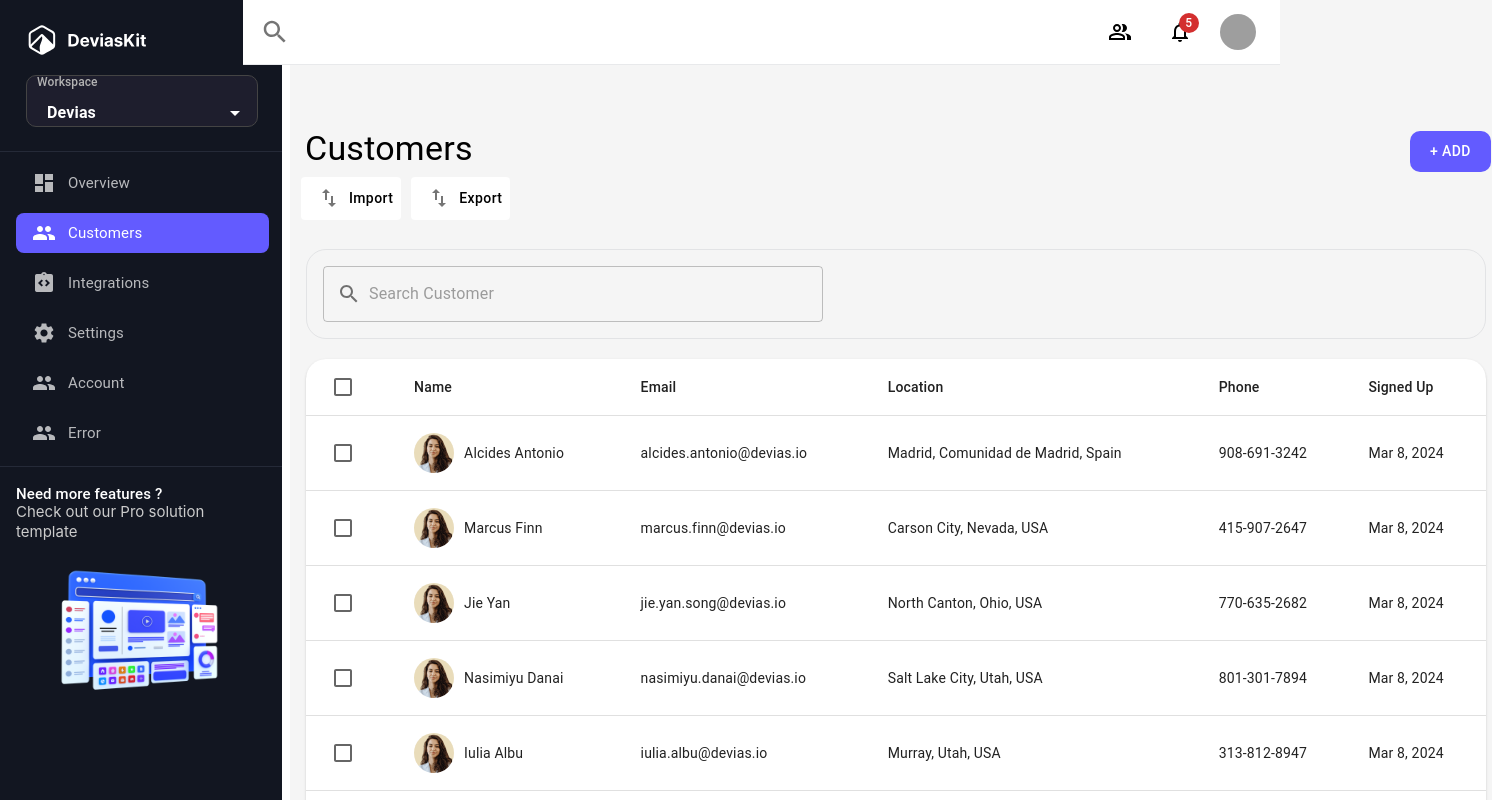
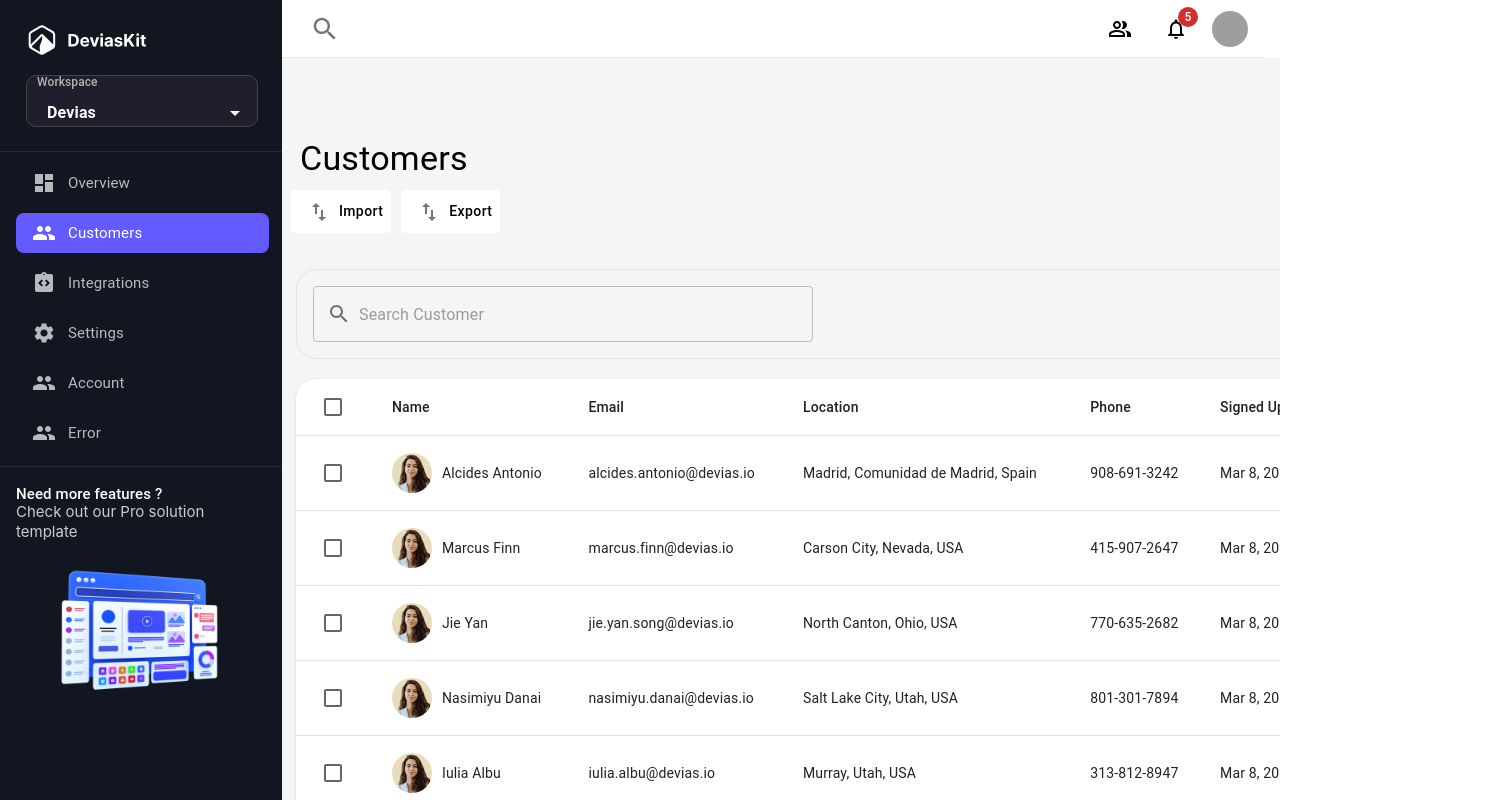
Before and after one commit to harivijay1998/DeviasKit, a React (Create React App) app: page /home in a window 1280 px wide. Both pictures are taken after a click on the item "Customers". Shown: the top 800 px of the page, 1502 px wide, since content can reach past the window. Built offline with nearby package versions, Linux system fonts and the light colour scheme; grey boxes are pictures that could not be loaded.

Commit message:
responsive final commit

```diff
--- a/src/components/AppHeader.js
+++ b/src/components/AppHeader.js
@@ -1,6 +1,5 @@
 import React, { useState, useRef, useEffect } from 'react';
 import {
-  AppBar,
   Toolbar,
   Box,
   IconButton,
@@ -19,54 +18,65 @@ import { useNavigate } from 'react-router-dom';
 import SearchIcon from '@mui/icons-material/Search';
 import PeopleAltOutlinedIcon from '@mui/icons-material/PeopleAltOutlined';
 import NotificationsNoneOutlinedIcon from '@mui/icons-material/NotificationsNoneOutlined';
+import MenuIcon from '@mui/icons-material/Menu';
+import SettingsOutlinedIcon from "@mui/icons-material/Settings";
+import PeopleOutlinedIcon from "@mui/icons-material/People";
+import LogoutOutlinedIcon from "@mui/icons-material/LogoutOutlined";
 
-const AppHeader = ({ onSearchToggle }) => {
-  const [isOpen, setIsOpen] = useState(false);
+
+const AppHeader = ({ toggleSidebar, onSearchToggle }) => {
+  const [isSearchOpen, setIsSearchOpen] = useState(false);
   const inputRef = useRef(null);
-  const [openAvatarModal, setOpenAvatarModal] = useState(false);
+  const [isAvatarModalOpen, setIsAvatarModalOpen] = useState(false);
   const [notificationCount, setNotificationCount] = useState(5);
   const navigate = useNavigate();
 
-  const handleSearch = () => {
-    setIsOpen((prevState) => !prevState);
+  const handleSearchToggle = () => {
+    setIsSearchOpen((prev) => !prev);
     if (onSearchToggle) {
-      onSearchToggle(!isOpen);
+      onSearchToggle(!isSearchOpen);
     }
   };
 
   useEffect(() => {
-    if (isOpen) {
+    if (isSearchOpen) {
       const timer = setTimeout(() => inputRef.current?.focus(), 0);
       return () => clearTimeout(timer);
     }
-  }, [isOpen]);
+  }, [isSearchOpen]);
 
-  const handleOpenAvatarModal = () => setOpenAvatarModal(true);
-  const handleCloseAvatarModal = () => setOpenAvatarModal(false);
+  const openAvatarModal = () => setIsAvatarModalOpen(true);
+  const closeAvatarModal = () => setIsAvatarModalOpen(false);
 
   const handleNavigation = (path) => {
-    setOpenAvatarModal(false);
+    setIsAvatarModalOpen(false);
     navigate(path);
   };
 
   return (
-    <AppBar
-      position="absolute"
-      color="transparent"
-      elevation={0}
+    <Box
       sx={{
         borderBottom: '1px solid #c3c7cc63',
-        width: '81%',
         backgroundColor: 'white',
-        height: '65px',
+        height: '10vh',
+        display: 'flex',
+        alignItems: 'center',
+        justifyContent: 'space-between',
+        px: 2,
+        width: '95%',
+        margin:'auto'
       }}
      >
-      <Toolbar sx={{ display: 'flex', justifyContent: 'space-between' }}>
-        <Box sx={{ display: 'flex', alignItems: 'center', flexGrow: 1 }}>
-          <IconButton onClick={handleSearch} >
-            <SearchIcon sx={{height:'30px', fontSize:'50px', left:'-25px', position:'relative' , fontWeight:200, top:'0px'}} />
+      <IconButton color="inherit" aria-label="menu" onClick={toggleSidebar} >
+        <MenuIcon />
       </IconButton>
-          {isOpen && (
+
+      <Box sx={{ display: 'flex', alignItems: 'center', flexGrow: 1 , left:{md:"230px", sm:'3vw'}, position:"relative"
+      }}>
+        <IconButton onClick={handleSearchToggle} >
+          <SearchIcon sx={{ fontSize:'30px'}} />
+        </IconButton>
+        {isSearchOpen && (
           <InputBase
             ref={inputRef}
             placeholder="Search..."
@@ -77,18 +87,17 @@ const AppHeader = ({ onSearchToggle }) => {
               border: '1px solid #ccc',
               borderRadius: '4px',
               padding: '2px 8px',
-                position:'relative',
-                left:'-40px'
             }}
           />
         )}
       </Box>
-        <Box sx={{ display: 'flex', alignItems: 'center', gap: '20px' }}>
+
+      <Box sx={{ display: 'flex', alignItems: 'center', gap: 2 }}>
         <IconButton color="inherit">
           <PeopleAltOutlinedIcon />
         </IconButton>
         <IconButton color="inherit">
-            <Badge badgeContent={notificationCount} color="error" overlap="circular">
+          <Badge badgeContent={notificationCount} color="error">
             <NotificationsNoneOutlinedIcon />
           </Badge>
         </IconButton>
@@ -96,55 +105,67 @@ const AppHeader = ({ onSearchToggle }) => {
           src="https://randomuser.me/api/portraits/women/68.jpg"
           alt="User Avatar"
           sx={{ width: 36, height: 36, cursor: 'pointer' }}
-            onClick={handleOpenAvatarModal}
+          onClick={openAvatarModal}
         />
       </Box>
-      </Toolbar>
 
       <Modal
-        aria-labelledby="transition-modal-title"
-        aria-describedby="transition-modal-description"
-        open={openAvatarModal}
-        onClose={handleCloseAvatarModal}
+        open={isAvatarModalOpen}
+        onClose={closeAvatarModal}
         closeAfterTransition
         BackdropComponent={Backdrop}
         BackdropProps={{
           timeout: 500,
         }}
       >
-        <Fade in={openAvatarModal}>
+        <Fade in={isAvatarModalOpen}>
           <Box
             sx={{
+              position: 'absolute',
+              top: '25%',
+              left: '90%',
+              transform: 'translate(-50%, -50%)',
               bgcolor: 'background.paper',
-              border: '1px solid #ccc',
-              p: 4,
-              position: 'absolute',
-              top: '29%',
-              right: '-10%',
-              transform: 'translate(-50%, -50%)',
-              borderRadius: '20px',
+              boxShadow: 24,
+              p:0,
+              borderRadius: '10px',
+              width: '250px',
+              cursor:'pointer',
+              "@media (max-width:900px) and ( min-width:768px)":{
+                top:"15%",
+                left:"83%"
+              }
             }}
           >
             <List>
-              <ListItem>
+              <Box >
+              <ListItem sx={{mb:-3}}>
                <ListItemText primary="Sofia Rivers" />
               </ListItem>
-              <Divider />
               <ListItem>
-                <ListItemText primary="SofiaRivers@example.com" />
+                <ListItemText  sx={{color:'#aaa', fontSize:'4px'}}>SofiaRivers@example.com</ListItemText>
               </ListItem>
-              <Divider />
-              <ListItem button onClick={() => handleNavigation('/settings')}>
-                <ListItemText primary="Settings" />
+              </Box>
+              <Divider sx={{ backgroundColor: "#c3c7cc63",
+                      marginBlockStart: "10px",
+                      marginLeft: "-0px",
+                      marginRight: "-0px",}} />
+                <Box >
+              <ListItem button onClick={() => handleNavigation('/settings')} sx={{mb:-2, textAlign:'left'}}>
+              <IconButton><SettingsOutlinedIcon></SettingsOutlinedIcon></IconButton> <ListItemText primary="Settings" />
               </ListItem>
-              <ListItem button onClick={() => handleNavigation('/')}>
-                <ListItemText primary="Logout" />
+              <ListItem sx={{mb:-2, textAlign:'left'}}>    <IconButton><PeopleAltOutlinedIcon></PeopleAltOutlinedIcon></IconButton>           <ListItemText>Profile</ListItemText>
               </ListItem>
+              <ListItem button onClick={() => handleNavigation('/')} sx={{textAlign:'left'}}>
+                <IconButton><LogoutOutlinedIcon></LogoutOutlinedIcon></IconButton>
+                <ListItemText primary="Logout"  />
+              </ListItem>
+              </Box>
             </List>
           </Box>
         </Fade>
       </Modal>
-    </AppBar>
+    </Box>
   );
 };
 
--- a/src/components/Customers.js
+++ b/src/components/Customers.js
@@ -103,19 +103,21 @@ const Customers = () => {
       {
         height:'130vh',
         marginLeft:'-10px',
-        marginBlockStart:'8px'
+        marginBlockStart:'0px'
       }
-    }>
-    <AppHeader/>
-      <Typography variant='h4' color='black' sx={{position:'relative', paddingInlineStart:'30px' , top:'120px', left:'-5px'}}>Customers</Typography>
-      <Button sx={{backgroundColor:'#635bff', color:'white' , position:'relative' , left:'1130px' , top:'80px' , paddingInline:'20px', borderRadius:'10px', paddingBlock:'8px'}}>+ Add</Button>
-      <Button sx={{backgroundColor:'white' , color:'black', top:'127px', right:'60px', height:'43px', textTransform:'none'}}><IconButton>
+     }>
+      <Typography variant='h4' color='black' sx={{position:'relative', paddingInlineStart:'30px' , top:'80px', left:'0px'}}>Customers</Typography>
+      <Button sx={{backgroundColor:'#635bff', color:'white' , position:'relative' , left:{
+            md:1150,
+            sm:"88vw"
+          } , top:'50px' , paddingInline:'20px', borderRadius:'10px', paddingBlock:'8px'}}>+ Add</Button>
+      <Button sx={{backgroundColor:'white' , color:'black', top:'90px', right:'60px', height:'43px', textTransform:'none'}}><IconButton>
             <ImportExportIcon />
           </IconButton>Import</Button>
-      <Button sx={{backgroundColor:'white' , color:'black' , top:'127px', right:'50px', height:'43px', textTransform:'none'}}><IconButton>
+      <Button sx={{backgroundColor:'white' , color:'black' , top:'90px', right:'50px', height:'43px', textTransform:'none'}}><IconButton>
             <ImportExportIcon />
           </IconButton>Export</Button>
-    <Box sx={{ padding: 2  , position:'relative', marginBlockStart:'140px' , left:'10px', width:'1180px'}}>
+     <Box sx={{ padding: 2  , position:'relative', marginBlockStart:'110px' , left:'10px', width:'1180px'}}>
       <Box sx={{ border: "1px solid #c3c7cc63", borderRadius:'20px'}}>
           <TextField
 
@@ -131,7 +133,7 @@ const Customers = () => {
         }}
       /></Box>
 
-      <TableContainer component={Paper} sx={{borderRadius:'20px', top:'20px', position:'relative'}}>
+      <TableContainer component={Paper} sx={{borderRadius:'20px', top:'20px', position:'relative' ,width:{sm:"95vw", md:"80vw"}}}>
         <Table>
           <TableHead>
             <TableRow>
--- a/src/components/Home.js
+++ b/src/components/Home.js
@@ -2,25 +2,52 @@ import React, { useState } from "react";
 import { Box } from "@mui/material";
 import SideBar from "./SideBar";
 import Dashboard from "./DashBoard";
+import AppHeader from "./AppHeader";
 
 const Home = () => {
-  const [activeView, setActiveView] = useState(<Dashboard/>);
+  const [activeView, setActiveView] = useState(<Dashboard />);
+  const [isSidebarVisible, setSidebarVisible] = useState(true);
+
+  const toggleSidebar = () => {
+    setSidebarVisible((prev) => !prev);
+  };
 
   return (
-    <Box sx={{ display: "flex", height: "100vh" }}>
+    <Box
+      sx={{
+        display: "flex",
+        flexDirection: "column",
+        height: "100vh",
+        overflow: "hidden", // Prevent scrolling
+      }}
+    >
+      <AppHeader toggleSidebar={toggleSidebar} />
+      <Box
+        sx={{
+          display: "flex",
+          flexGrow: 1,
+          overflow: "hidden", // Prevent overflow on child elements
+        }}
+      >
+        <SideBar
+          isSidebarVisible={isSidebarVisible}
+          setSidebarVisible={setSidebarVisible}
+          setActiveView={setActiveView}
+        />
+
         <Box
           sx={{
             flexGrow: 1,
-    marginInlineStart: "290px",
+            marginLeft: isSidebarVisible ? "280px" : "0",
+            transition: "margin-left 0.3s ease",
             backgroundColor: "#f5f5f5",
-    overflow: "visible",
-    height: "auto",
+            height: "100%",
+            overflowX: "hidden", // Prevent x-axis scrolling for this section
           }}
         >
           {activeView}
         </Box>
-
-      <SideBar setActiveView={setActiveView} />
+      </Box>
     </Box>
   );
 };
--- a/src/components/Integrations.js
+++ b/src/components/Integrations.js
@@ -15,10 +15,10 @@ import SearchIcon from "@mui/icons-material/Search";
 import { Button } from "@mui/material";
 const IntegrationCard = ({ integration }) => {
   return (
-    <Grid item xs={7} sm={4}>
+    <Grid item md={4} sm={12}>
       <Card
         sx={{
-          maxWidth: 380,
+
           height: "100%",
           textAlign: "center",
           display: "flex",
@@ -28,7 +28,11 @@ const IntegrationCard = ({ integration }) => {
           border: "1px solid #c3c7cc63",
           borderRadius: "20px",
           height:'270px',
-          marginBlockStart:'10px'
+          marginBlockStart:'10px',
+          width:{
+            sm:"96vw",
+            md:370
+          }
         }}
       >
         <CardMedia
@@ -59,9 +63,12 @@ const IntegrationCard = ({ integration }) => {
             position:'relative',
           top:'-10px',
           height:'53px',
+          "@media(max-width:900px)and (min-width:768px)":{
+            gap:'60vw'
+          }
 
           }}
-        >
+         >
           <Typography variant="body2" color="text.secondary">
             Updated: {integration.updatedAt}
           </Typography>
@@ -162,7 +169,7 @@ const Integrations = () => {
   return (
     < >
     <Box sx={{marginBlockStart:'30px', height:'150vh', marginInlineStart:'-5px'}}>
-        <AppHeader />
+
       <Typography
         variant="h4"
         color="black"
@@ -175,7 +182,10 @@ const Integrations = () => {
           backgroundColor: "#635bff",
           color: "white",
           position: "relative",
-          left: "1100px",
+          left:{
+            md:1100,
+            sm:"88vw"
+          },
           top: "70px",
           paddingInline: "20px",
           borderRadius: "10px",
--- a/src/components/SideBar.js
+++ b/src/components/SideBar.js
@@ -1,4 +1,4 @@
-import React, { useState } from "react";
+import React, { useEffect, useState } from "react";
 import {
   Box,
   List,
@@ -11,6 +11,7 @@ import {
   MenuItem,
   FormControl,
   InputLabel,
+  Drawer
 } from "@mui/material";
 import DashboardOutlinedIcon from "@mui/icons-material/Dashboard";
 import PeopleOutlinedIcon from "@mui/icons-material/People";
@@ -23,7 +24,7 @@ import Integrations from "./Integrations";
 import Settings from "./Settings";
 import Account from "./Account";
 
-const SideBar = ({ setActiveView }) => {
+const SideBar = ({ isSidebarVisible, setSidebarVisible,setActiveView }) => {
   const [activeItem, setActiveItem] = useState("Dashboard");
   const [workspace, setWorkspace] = useState("Devias");
 
@@ -45,7 +46,44 @@ const SideBar = ({ setActiveView }) => {
 
   ];
 
+
+  const checkWidth =() =>{
+    if(window.innerWidth > 900){
+      setSidebarVisible(true)
+    }
+    else{
+      setSidebarVisible(false)
+    }
+  }
+
+  useEffect(()=>{
+    checkWidth();
+    window.addEventListener("resize", checkWidth)
+
+    return()=>{
+      window.removeEventListener("resize", checkWidth)
+    }
+  },[])
+
   return (
+    <Drawer
+      open={isSidebarVisible}
+      onClose={() => setSidebarVisible(false)}
+      variant={isSidebarVisible ? "persistent" : "temporary"}
+      anchor="left"
+      PaperProps={{
+        sx: {
+          width: "250px",
+          backgroundColor: "#121621",
+          color: "white",
+          zIndex: 1300,
+          "@media (max-width:900px) and (min-width:768px)":{
+            marginTop:'60px'
+          }
+        },
+      }}
+    >
+
     <Box
       sx={{
         width: "250px",
@@ -114,6 +152,7 @@ const SideBar = ({ setActiveView }) => {
       fontSize: "16px",
       fontWeight: "bold",
       paddingLeft: "10px",
+      cursor:'pointer'
     }}
     disableUnderline
     variant="standard"
@@ -155,7 +194,7 @@ const SideBar = ({ setActiveView }) => {
               left:'0px',
               width:'253px',
               marginTop:'-5px',
-
+              cursor:'pointer'
             }}
           >
             <ListItemIcon
@@ -175,11 +214,13 @@ const SideBar = ({ setActiveView }) => {
               sx: { fontSize: '15px' }}}
             sx={{
               flexGrow: 1,
-              fontSize:'5px'
+              fontSize:'5px' ,
+              cursor:'pointer'
             }} />
           </ListItem>
         ))}
       </List>
+      <Box sx={{paddingBlockStart:{sm:'35vh', md:'0'}}}>
       <Divider sx={{backgroundColor:'#2a3040',marginLeft: "-16px",
     marginRight: "-16px", marginBlockStart:'-10px' }}/>
 
@@ -195,8 +236,9 @@ const SideBar = ({ setActiveView }) => {
             paddingBlockStart:'15px',
             paddingInlineStart:'43px'
           }}/>
-
+          </Box>
     </Box>
+    </Drawer>
   );
 };
 
--- a/src/components/SignupPage.js
+++ b/src/components/SignupPage.js
@@ -41,7 +41,7 @@ const SignupPage = () => {
 
   return (
     <Grid container>
-      <Grid item xs={6} sx={{ position: "relative" }}>
+      <Grid item xs={12} sx={{ position: "relative" }}>
         <Box
           component="img"
           alt="logo"
@@ -54,7 +54,7 @@ const SignupPage = () => {
           }}
         ></Box>
 
-        <Box sx={{ paddingInline: "158px", paddingBlockStart: "115px", top:'0px', position:'relative' }}>
+        <Box sx={{ paddingInline: "175px", paddingBlockStart: "370px", top:'0px', position:'relative' }}>
           <Typography variant="h4" sx={{ mb: 1 }}>
             Sign up
           </Typography>
@@ -75,83 +75,101 @@ const SignupPage = () => {
             validationSchema={validationSchema}
             onSubmit={handleSubmit}
           >
-            {({ errors, touched }) => (
+            {({ errors, touched, values }) => (
               <Form>
-                <Field
-                  as={TextField}
+                <Field name="firstName">
+                  {({ field, meta }) => (
+                    <TextField
+                      {...field}
                       fullWidth
                       label="First name"
-                  name="firstName"
-                  error={Boolean(errors.firstName) && touched.firstName}
-                  helperText={errors.firstName && touched.firstName}
+                      error={Boolean(meta.error && meta.touched)}
+                      helperText={meta.error && meta.touched ? meta.error : ""}
                       sx={{
-                    marginBottom: "25px",
+                        marginBottom: "35px",
                         marginTop: "25px",
                         height: "50px",
                         width: "450px",
                         borderRadius: "20px",
                       }}
                     />
-                <Field
-                  as={TextField}
+                  )}
+                </Field>
+                <Field name="lastName">
+                  {({ field, meta }) => (
+                    <TextField
+                      {...field}
                       fullWidth
                       label="Last name"
-                  name="lastName"
-                  error={Boolean(errors.lastName) && touched.lastName}
-                  helperText={errors.lastName && touched.lastName}
+                      error={Boolean(meta.error && meta.touched)}
+                      helperText={meta.error && meta.touched ? meta.error : ""}
                       sx={{
-                    marginBottom: "25px",
+                        marginBottom: "35px",
                         height: "50px",
                         width: "450px",
                         borderRadius: "20px",
                       }}
                     />
-                <Field
-                  as={TextField}
+                  )}
+                </Field>
+                <Field name="email">
+                  {({ field, meta }) => (
+                    <TextField
+                      {...field}
                       fullWidth
                       label="Email address"
-                  name="email"
                       type="email"
-                  error={Boolean(errors.email) && touched.email}
-                  helperText={errors.email && touched.email}
+                      error={Boolean(meta.error && meta.touched)}
+                      helperText={meta.error && meta.touched ? meta.error : ""}
                       sx={{
-                    marginBottom: "25px",
+                        marginBottom: "35px",
                         height: "50px",
                         width: "450px",
                         borderRadius: "20px",
                       }}
                     />
-                <Field
-                  as={TextField}
+                  )}
+                </Field>
+                <Field name="password">
+                  {({ field, meta }) => (
+                    <TextField
+                      {...field}
                       fullWidth
                       label="Password"
-                  name="password"
                       type="password"
-                  error={Boolean(errors.password) && touched.password}
-                  helperText={errors.password && touched.password}
+                      error={Boolean(meta.error && meta.touched)}
+                      helperText={meta.error && meta.touched ? meta.error : ""}
                       sx={{
-                    marginBottom: "25px",
+                        marginBottom: "35px",
                         height: "50px",
                         width: "450px",
                         borderRadius: "20px",
                       }}
                     />
+                  )}
+                </Field>
                 <FormControlLabel
                   control={<Field as={Checkbox} name="termsAndConditions" />}
                   label="I have read the terms and conditions"
-                  sx={{mt:"-5px"}}
+                  sx={{ mt: "-5px" }}
                 />
+                {errors.termsAndConditions && touched.termsAndConditions && (
+                  <Typography color="error" variant="body2">
+                    {errors.termsAndConditions}
+                  </Typography>
+                )}
                 <Button
                   type="submit"
                   variant="contained"
                   fullWidth
+                  disabled={!values.termsAndConditions}
                   sx={{
                     marginBottom: "15px",
                     height: "40px",
                     width: "450px",
                     borderRadius: "10px",
-                    mt:1.5,
-                    textTransform:'none'
+                    mt: 1.5,
+                    textTransform: 'none',
                   }}
                 >
                   Sign up
@@ -172,9 +190,12 @@ const SignupPage = () => {
           paddingBlock: "50px",
           width: "802px",
           height: "700px",
+          "@media (max-width:900px) and (min-width:768px)": {
+            display: 'none',
+          },
         }}
       >
-        <Typography variant="h5" color="white" sx={{ textAlign: "center", fontSize:'25px', fontWeight:'500', marginBlockStart:'-5px' }}>
+        <Typography variant="h5" color="white" sx={{ textAlign: "center", fontSize: '25px', fontWeight: '500', marginBlockStart: '-5px' }}>
           Welcome to{" "}
           <Typography variant="span" color="green">
             Devias Kit
@@ -195,7 +216,7 @@ const SignupPage = () => {
           component="img"
           alt="kitimg"
           src="images/auth-widgets.png"
-          sx={{ width: "600px", height: "515px", objectFit: "contain", paddingBlockStart:'25px', position:'relative', left:'-12px' }}
+          sx={{ width: "600px", height: "515px", objectFit: "contain", paddingBlockStart: '25px', position: 'relative', left: '-12px' }}
         />
       </Grid>
     </Grid>
--- a/src/index.css
+++ b/src/index.css
@@ -1,3 +1,9 @@
+*{
+
+
+
+}
+
 body {
   margin: 0;
   font-family: -apple-system, BlinkMacSystemFont, 'Segoe UI', 'Roboto', 'Oxygen',
```
Also changed, not shown: src/components/Account.js (+32 -7 lines), src/components/DashBoard.js (+22 -11 lines), src/components/ForgotPassword.js (+5 -2 lines), src/components/Settings.js (+14 -7 lines), src/components/SigninPage.js (+10 -3 lines). Lines whose indentation alone changed are shown as unchanged.
